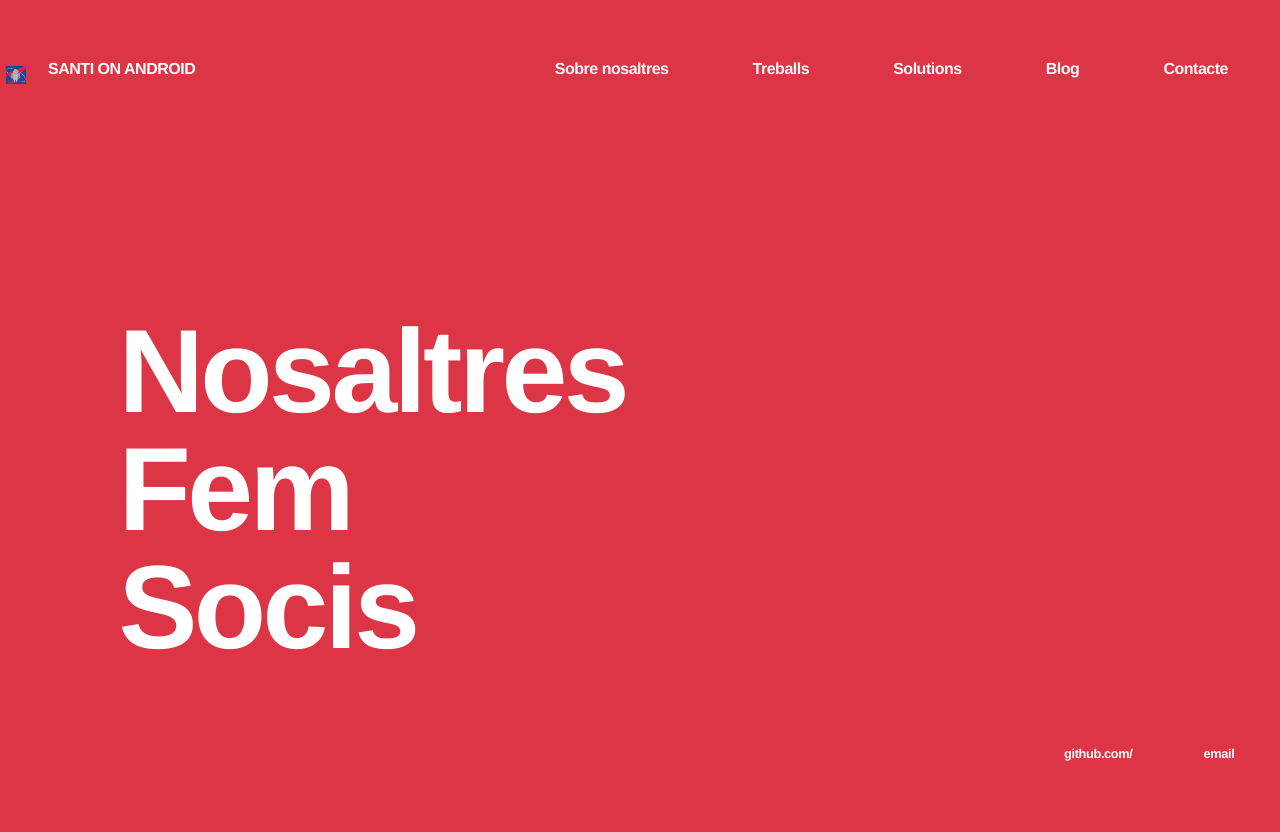
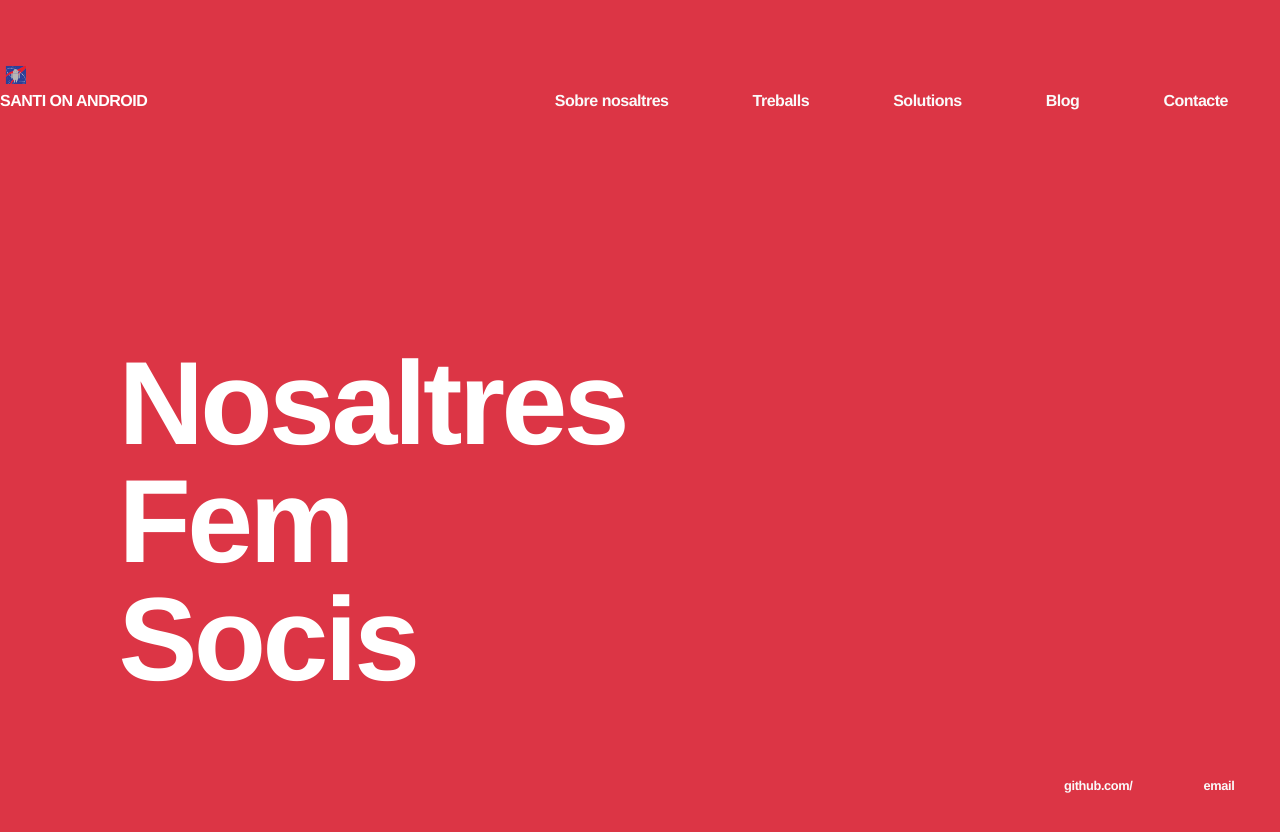
Before and after one commit to SantiOnAndroid/SantiOnAndroid.github.io, a Jekyll site: the page built from index.html, in a window 1280 px wide. Shown: the top 832 px of the page. Built offline with Jekyll 4.4.1, drawn with Linux system fonts in a browser that asks for light colours; some web fonts are replaced.

Commit message:
modificant titolj

```diff
--- a/_layouts/default.html
+++ b/_layouts/default.html
@@ -9,7 +9,7 @@
 		<body>
        <header>
 		   <img src="images/na.png">
-		   <svg id="icon" height="3em" width="339">
+		   <svg id="icon" height="2em" width="339">
 
 			   <text x="0" y="14" >SANTI ON ANDROID</text>
 
--- a/css/main.css
+++ b/css/main.css
@@ -28,7 +28,7 @@
     fill: #fff;
     transition: 3s;
     float: left;
-    margin-left: 1em;
+    clear: left;
     color: #fff;
     font-weight: 800;
     letter-spacing: -.03em;
@@ -117,7 +117,6 @@
 
 img{
    float: left;
-    clear: left;
     width:2em!important;
     height:2em!important;
 
```
